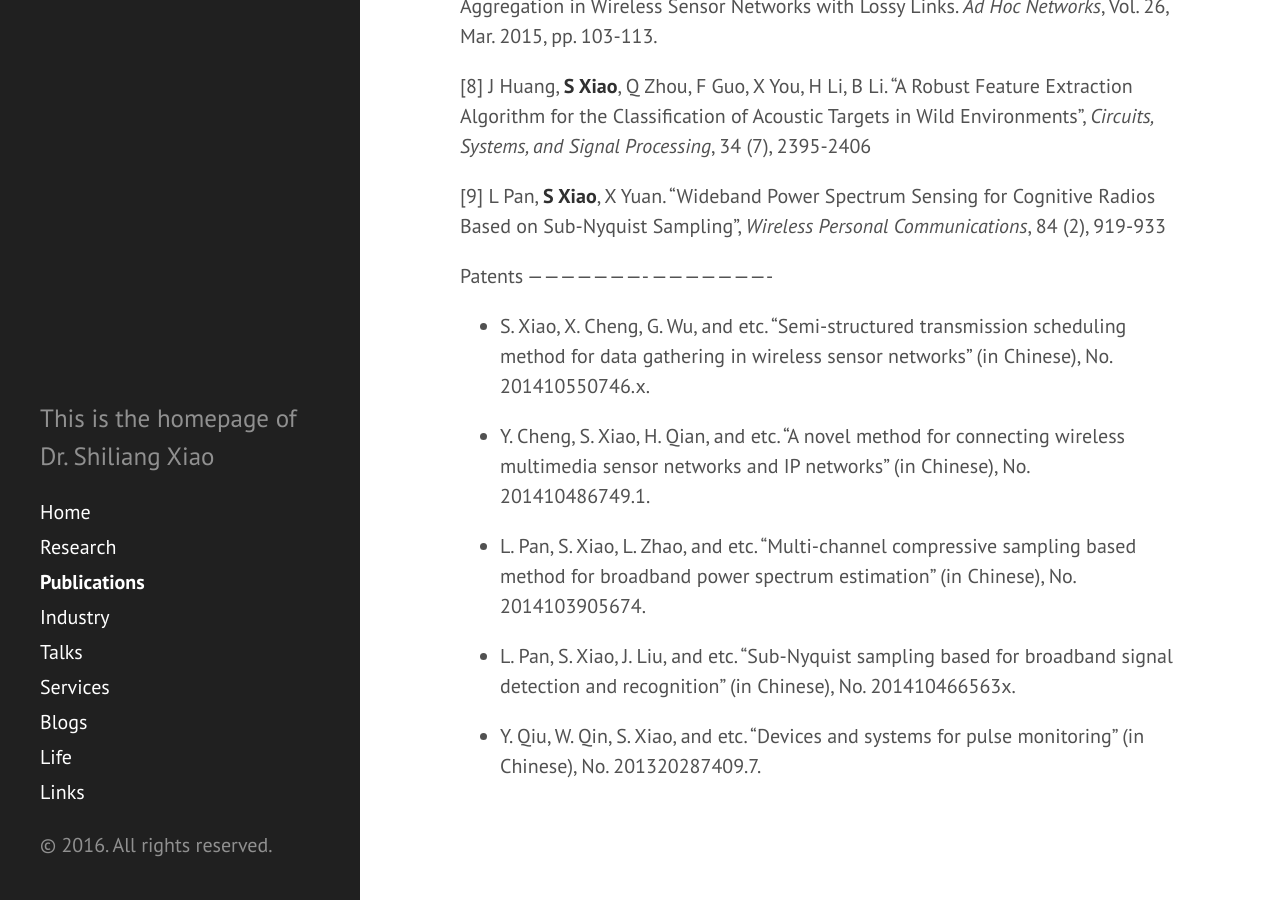
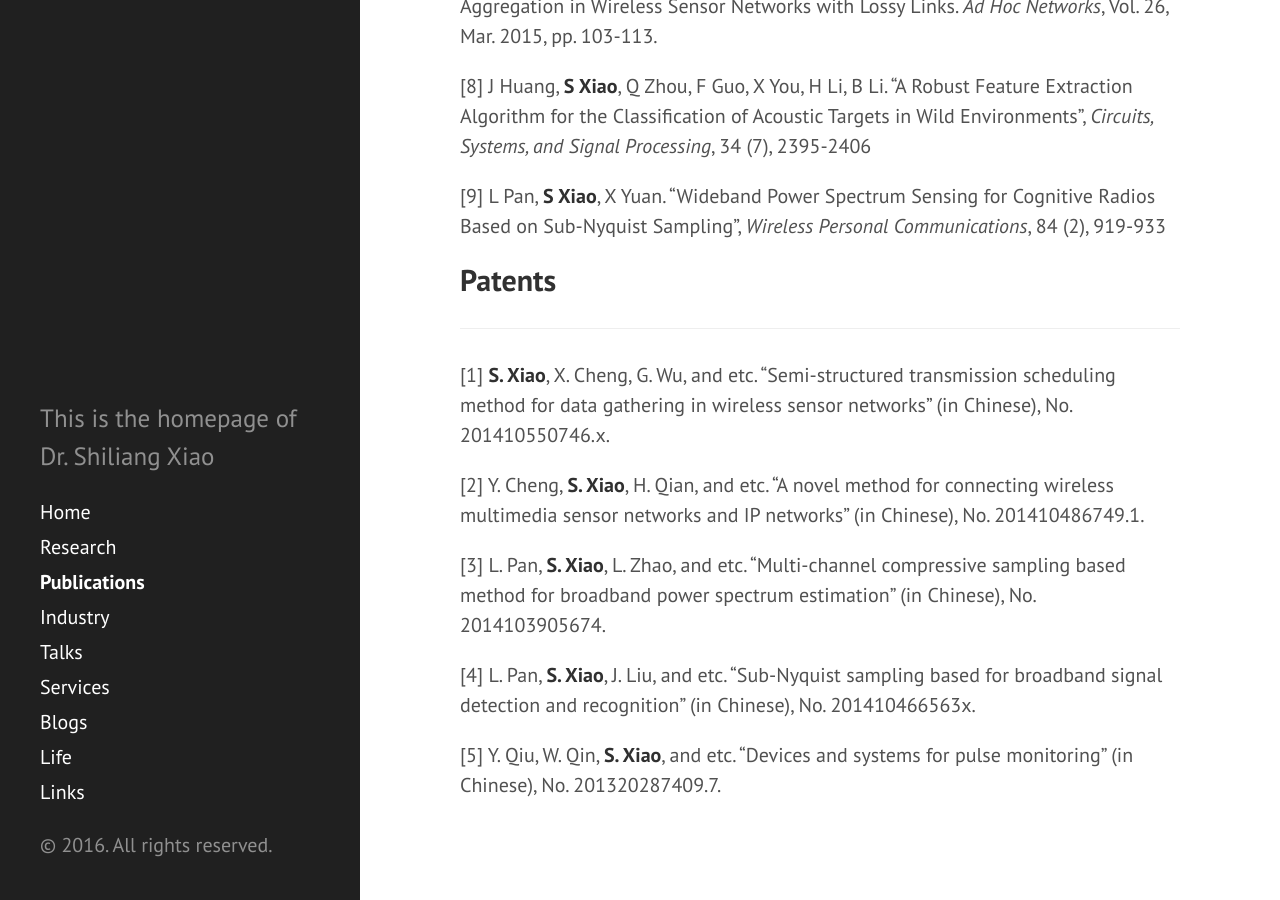
Before and after one commit to slxiao/slxiao.github.io, a Jekyll site: the page built from 2publications.md, in a window 1280 px wide and 900 px high, scrolled down 949 px. Built offline with Jekyll 4.4.1, drawn with Linux system fonts in a browser that asks for light colours; Markdown is read by kramdown in place of the engine named in the settings.

Commit message:
modify publications

```diff
--- a/2publications.md
+++ b/2publications.md
@@ -41,19 +41,19 @@ Communications and Networking*, vol. 7, no. 1, 2014.
  Sub-Nyquist Sampling", *Wireless Personal Communications*, 84 (2), 919-933
 
  Patents
- ----------------------
- ----------------------
- * S. Xiao, X. Cheng, G. Wu, and etc. “Semi-structured transmission scheduling method for data
+------------
+------------
+ [1] **S. Xiao**, X. Cheng, G. Wu, and etc. “Semi-structured transmission scheduling method for data
 gathering in wireless sensor networks” (in Chinese), No. 201410550746.x.
 
- * Y. Cheng, S. Xiao, H. Qian, and etc. “A novel method for connecting wireless multimedia
+ [2] Y. Cheng, **S. Xiao**, H. Qian, and etc. “A novel method for connecting wireless multimedia
 sensor networks and IP networks” (in Chinese), No. 201410486749.1.
 
- * L. Pan, S. Xiao, L. Zhao, and etc. “Multi-channel compressive sampling based method for
+ [3] L. Pan, **S. Xiao**, L. Zhao, and etc. “Multi-channel compressive sampling based method for
 broadband power spectrum estimation” (in Chinese), No. 2014103905674.
 
- * L. Pan, S. Xiao, J. Liu, and etc. “Sub-Nyquist sampling based for broadband signal detection
+ [4] L. Pan, **S. Xiao**, J. Liu, and etc. “Sub-Nyquist sampling based for broadband signal detection
 and recognition” (in Chinese), No. 201410466563x.
 
- * Y. Qiu, W. Qin, S. Xiao, and etc. “Devices and systems for pulse monitoring” (in Chinese), No.
+ [5] Y. Qiu, W. Qin, **S. Xiao**, and etc. “Devices and systems for pulse monitoring” (in Chinese), No.
 201320287409.7.
```
